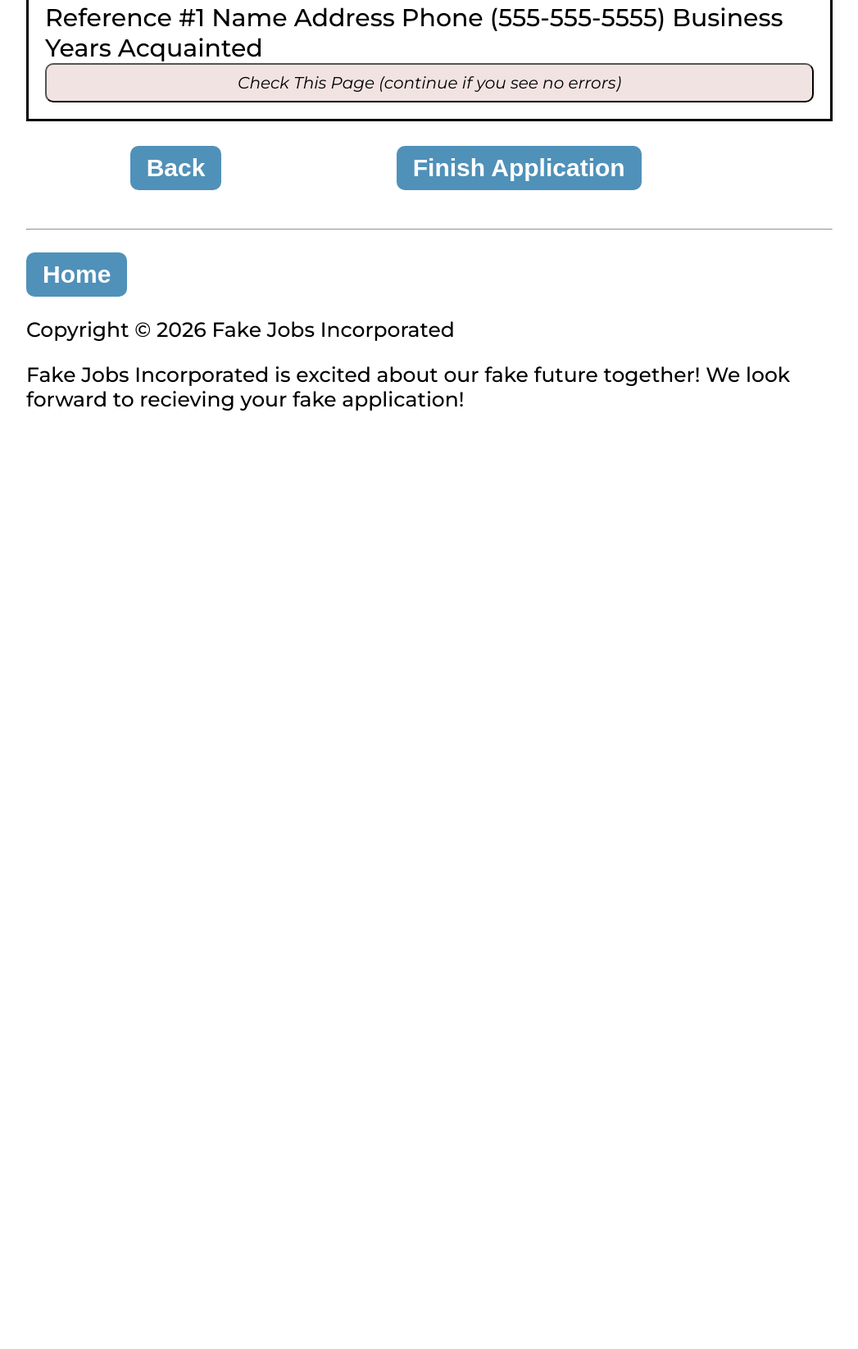
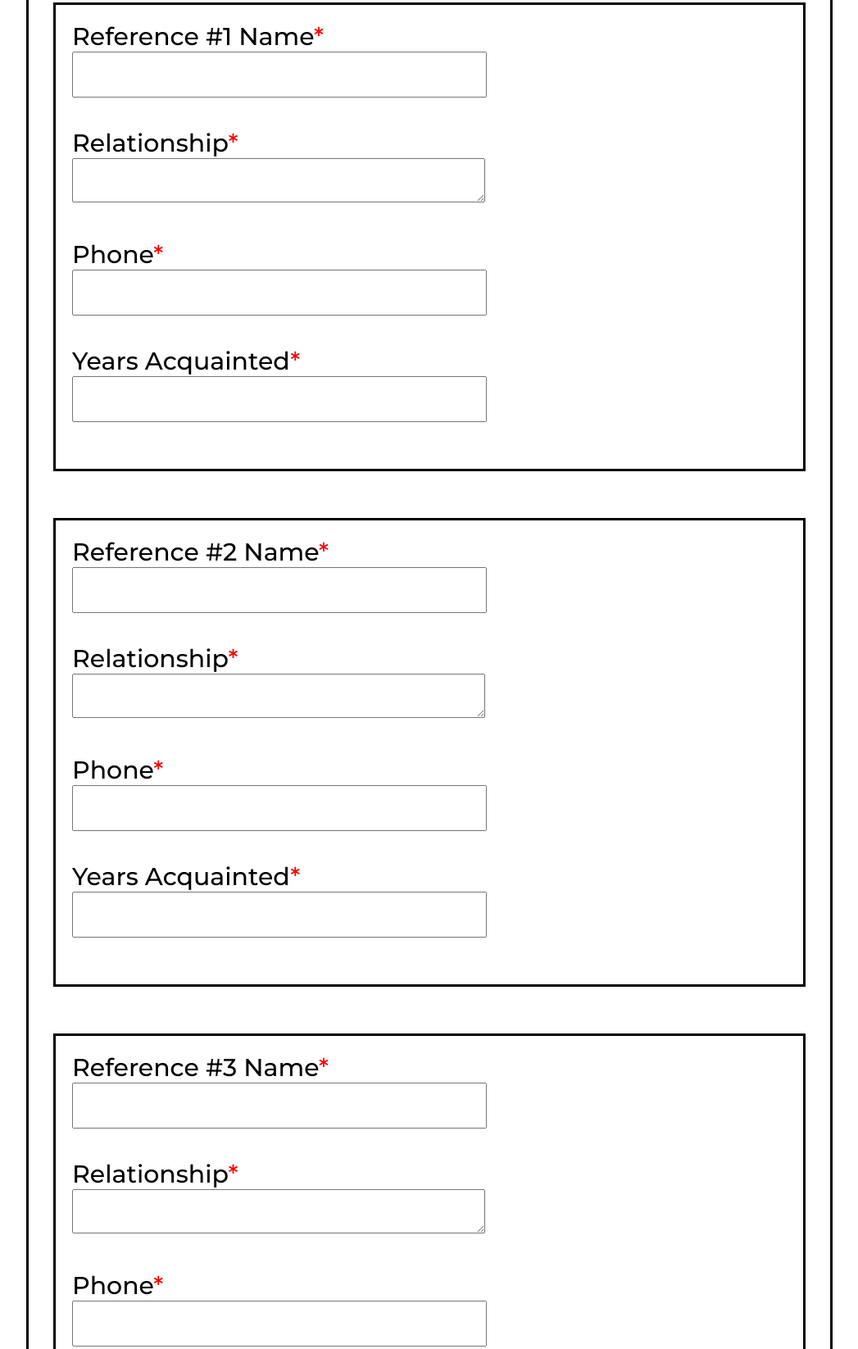
Before and after one commit to lunchbreak-lifeskills/JobApplication, a plain HTML site: page pagesix.html in a window 1280 px wide. Shown: the part 544-2190 px from the top of the page at 82% size, without its empty margins (116-1163 px from the left). Before the commit the page ends 1270 px from the top, so only its background shows below. Drawn offline with Linux system fonts and the light colour scheme.

Commit message:
updated references

```diff
--- a/pagesix.html
+++ b/pagesix.html
@@ -41,20 +41,52 @@
        <h1>References</h1>
 
       <form id="references" action="" onsubmit="return false">
-Reference #1 Name
-Address
-Phone (555-555-5555)
-Business
-Years Acquainted
-        <!-- <label for="lastRole">Most recent job title<span class="red">*</span></label><br>
-        <input type="text" id="lastRole" class="box" data-field="lastRole" required/><br><br>
+        <div class="role">
+          <label for="refOne">Reference #1 Name<span class="red">*</span></label><br>
+          <input type="text" id="refOne" class="box" data-field="refOne" required/><br><br>
 
-        <label for="lastEmployer">Employer<span class="red">*</span></label><br>
-        <input type="text" id="lastEmployer" class="box" data-field="lastEmployer" required /><br><br>
+          <label for="relOne">Relationship<span class="red">*</span></label><br>
+          <textarea id="relOne" class="box" data-field="relOne" required></textarea><br><br>
 
-        <label for="why">Why do you want this role?<span class="red">*</span></label><br>
-        <textarea id="why" class="box" data-field="why" style="height:70px" required></textarea><br><br> -->
+          <label for="refPhoneOne">Phone<span class="red">*</span></label><br>
+          <input type="number" id="refPhoneOne" class="box" data-field="refPhoneOne" pattern="[0-9]{3}-[0-9]{3}-[0-9]{4}" required /><br><br>
 
+          <label for="refYearsOne">Years Acquainted<span class="red">*</span></label><br>
+          <input type="number" id="refYearsOne" class="box" data-field="refYearsOne" required/><br><br>
+        </div>
+
+        <br>
+
+        <div class="role">
+          <label for="refTwo">Reference #2 Name<span class="red">*</span></label><br>
+          <input type="text" id="refTwo" class="box" data-field="refTwo" required/><br><br>
+
+          <label for="relTwo">Relationship<span class="red">*</span></label><br>
+          <textarea id="relTwo" class="box" data-field="relTwo" required></textarea><br><br>
+
+          <label for="refPhoneTwo">Phone<span class="red">*</span></label><br>
+          <input type="number" id="refPhoneTwo" class="box" data-field="refPhoneTwo" pattern="[0-9]{3}-[0-9]{3}-[0-9]{4}" required /><br><br>
+
+          <label for="refYearsTwo">Years Acquainted<span class="red">*</span></label><br>
+          <input type="number" id="refYearsTwo" class="box" data-field="refYearsTwo" required/><br><br>
+        </div>
+
+        <br>
+
+        <div class="role">
+          <label for="refThree">Reference #3 Name<span class="red">*</span></label><br>
+          <input type="text" id="refThree" class="box" data-field="refThree" required/><br><br>
+
+          <label for="relThree">Relationship<span class="red">*</span></label><br>
+          <textarea id="relThree" class="box" data-field="relThree" required></textarea><br><br>
+
+          <label for="refPhoneThree">Phone<span class="red">*</span></label><br>
+          <input type="number" id="refPhoneThree" class="box" data-field="refPhoneThree" pattern="[0-9]{3}-[0-9]{3}-[0-9]{4}" required /><br><br>
+
+          <label for="refYearsThree">Years Acquainted<span class="red">*</span></label><br>
+          <input type="number" id="refYearsThree" class="box" data-field="refYearsThree" required/><br><br>
+        </div>
+        <br>
         <input type="submit" value="Check This Page (continue if you see no errors)" class="smallButton">
 
       </form>
```
